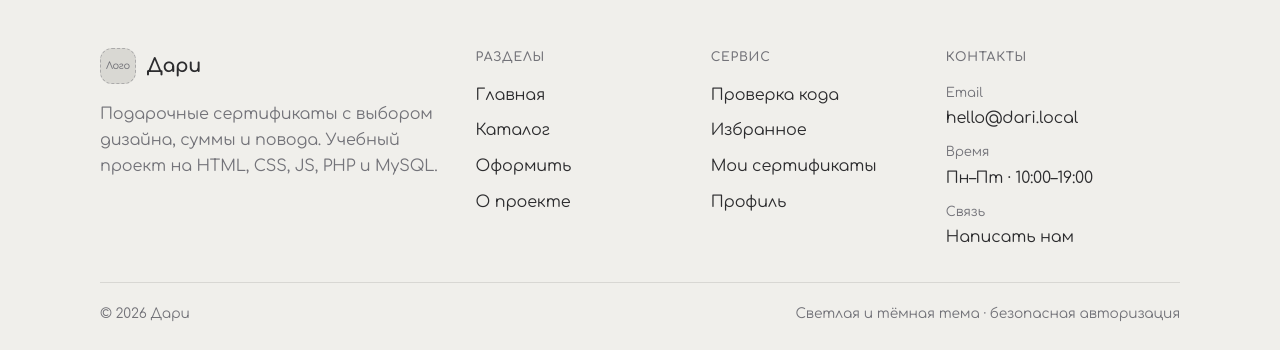
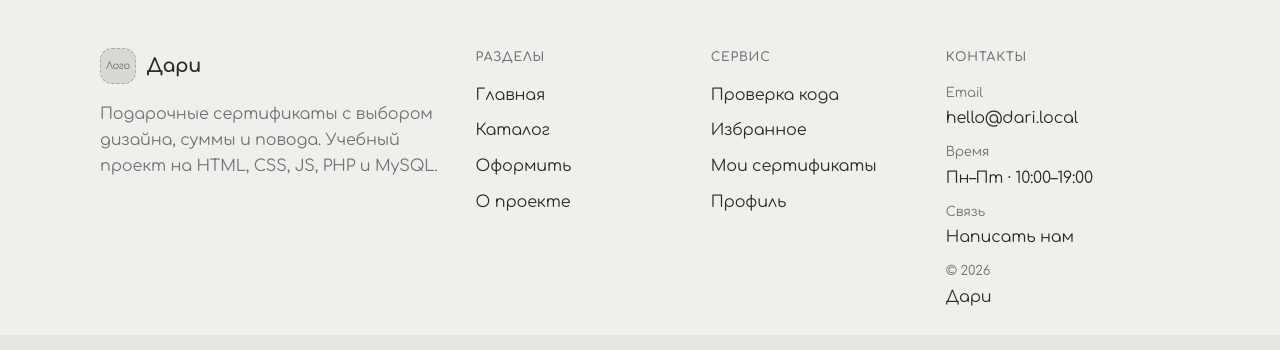
Before and after one commit to Aivaki888/UPNSK, a PHP site: page /index.php in a window 1280 px wide. Shown: the part 2534-2884 px from the top of the page. After the commit the page ends 2840 px from the top, so only its background shows below. Run offline with PHP 8.4, Linux system fonts and the light colour scheme; data comes from the database, SQL or seed files in the repository.

Commit message:
Remove footer bottom bar for single-level layout
Co-authored-by: marktwo571 <marktwo571@gmail.com>

```diff
--- a/assets/css/style.css
+++ b/assets/css/style.css
@@ -1063,7 +1063,7 @@ textarea {
   display: grid;
   grid-template-columns: 1.45fr 0.85fr 0.85fr 1fr;
   gap: 2rem 2.25rem;
-  margin-bottom: 2rem;
+  margin-bottom: 0;
   align-items: start;
 }
 
@@ -1123,24 +1123,13 @@ textarea {
 }
 
 .footer-copy,
-.footer-meta,
-.footer-bottom {
+.footer-meta {
   color: var(--muted);
 }
 
 .footer-copy {
   margin: 0;
   line-height: 1.6;
-}
-
-.footer-bottom {
-  display: flex;
-  justify-content: space-between;
-  gap: 1rem;
-  flex-wrap: wrap;
-  padding-top: 1.25rem;
-  border-top: 1px solid var(--line);
-  font-size: 0.86rem;
 }
 
 .contact-page {
--- a/includes/footer.php
+++ b/includes/footer.php
@@ -39,13 +39,9 @@ declare(strict_types=1);
                     <li><span>Email</span><a href="mailto:hello@dari.local">hello@dari.local</a></li>
                     <li><span>Время</span><span>Пн–Пт · 10:00–19:00</span></li>
                     <li><span>Связь</span><a href="contact.php">Написать нам</a></li>
+                    <li><span>© <?= date('Y') ?></span><span>Дари</span></li>
                 </ul>
             </div>
-        </div>
-
-        <div class="container footer-bottom">
-            <span>© <?= date('Y') ?> Дари</span>
-            <span>Светлая и тёмная тема · безопасная авторизация</span>
         </div>
     </footer>
 </div>
```
